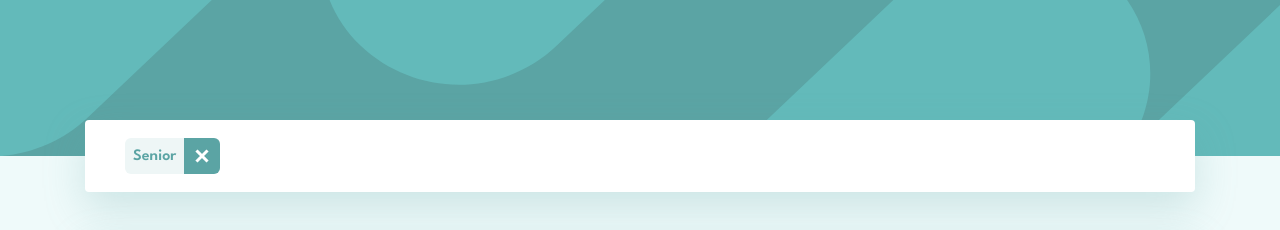
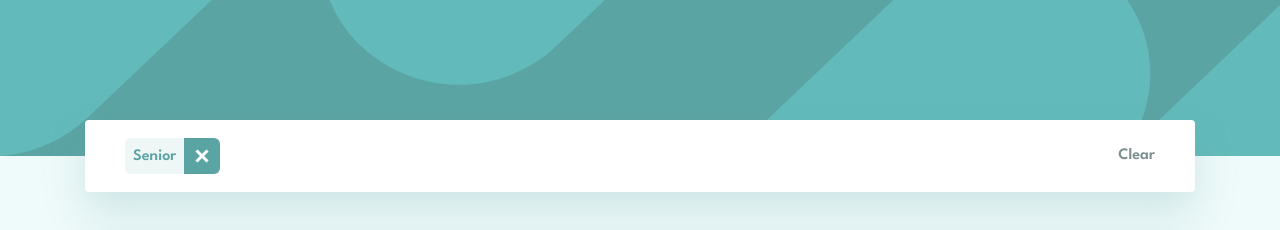
Before and after one commit to anindyoo/frontend-mentor_3-static-job-listings-challenge-solution, a React (Create React App) app: page / in a window 1280 px wide. Both pictures are taken after a click on the button "Senior". Shown: the top 230 px of the page. Built offline with nearby package versions, Linux system fonts and the light colour scheme; the HTML template or start-up script is replaced by a standard one.

Commit message:
feat: add clearing button for clearing category filter.

```diff
--- a/src/App.js
+++ b/src/App.js
@@ -7,13 +7,15 @@ import CategoryFilterButton from "./components/category-filter-button/CategoryFi
 export const FilterContext = createContext();
 
 function App() {
-  const [jobDataState, setJobDataState] = useState(JobData);
-  const [filterState, setFilterState] = useState({
+  const initialCategoryFilter = {
     role: '',
     level: '',
     languages: [],
     tools: [],
-  });
+  };
+
+  const [jobDataState, setJobDataState] = useState(JobData);
+  const [filterState, setFilterState] = useState(initialCategoryFilter);
 
   const addCategoryFilter = (name, value) => {
     if (name === 'languages' || name === 'tools') {
@@ -53,6 +55,8 @@ function App() {
     }
   );
 
+  const emptyCategoryFilter = () => setFilterState(initialCategoryFilter);
+
   useEffect(() => {
      setJobDataState(JobData.filter((job) => {
       return Object.entries(filterState)
@@ -89,7 +93,7 @@ function App() {
             px-10
             mt-[7.5rem]
             z-10 absolute
-            xl:min-w-[69.375rem] xl:max-w-[69.375rem]"
+            xl:max-w-[69.375rem]"
           >{filteredCategoryList.map((category, index) => (
             category && <CategoryFilterButton
               key={`category-filter-button-` + index}
@@ -97,7 +101,17 @@ function App() {
               categoryValue={category[1]}
               removeCategoryFilter={removeCategoryFilter}
             />
-          ))}</div>
+          ))}
+            <span className="
+              flex grow justify-end
+              align-middle
+              font-semibold
+              transition-all duration-150 ease-in
+              hover:underline hover:text-desaturatedDarkCyan"
+            >
+              <button onClick={emptyCategoryFilter}>Clear</button>
+            </span>
+          </div>
         )}
       </header>
       <main className="
```
